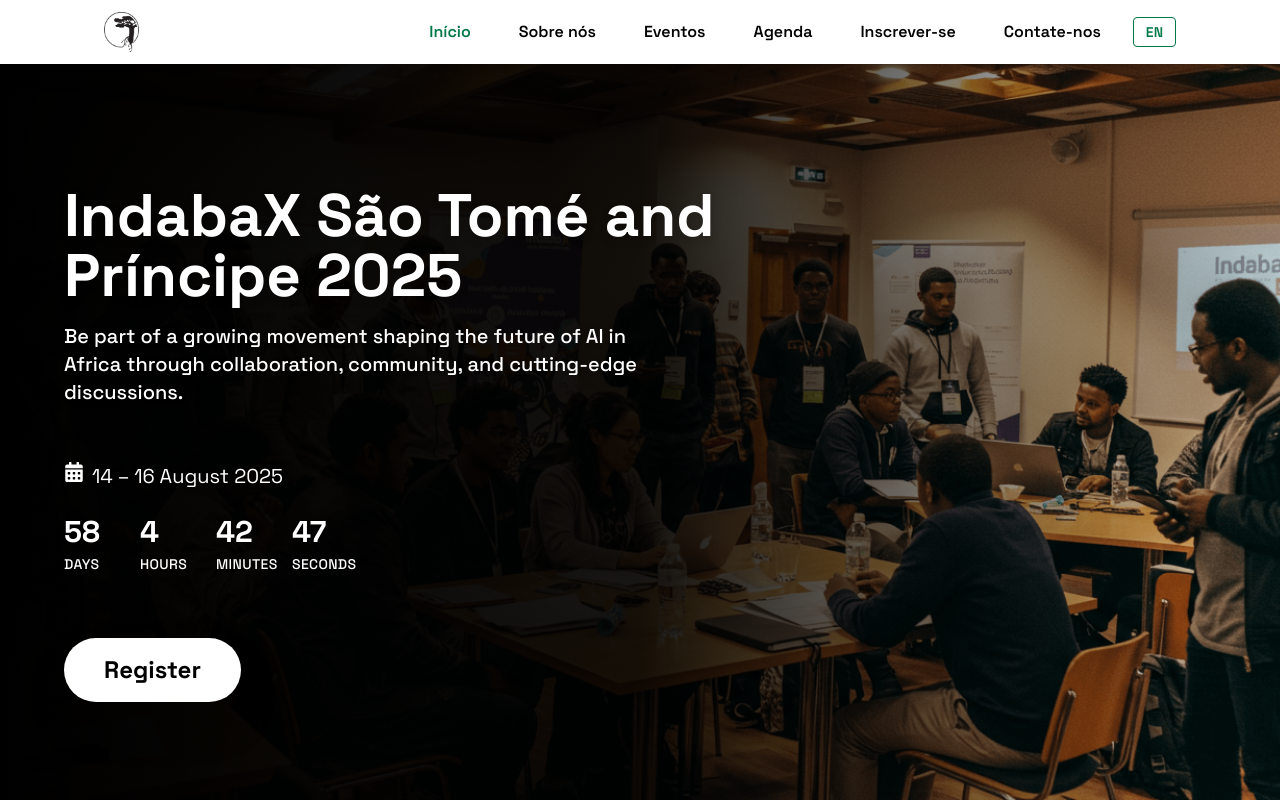
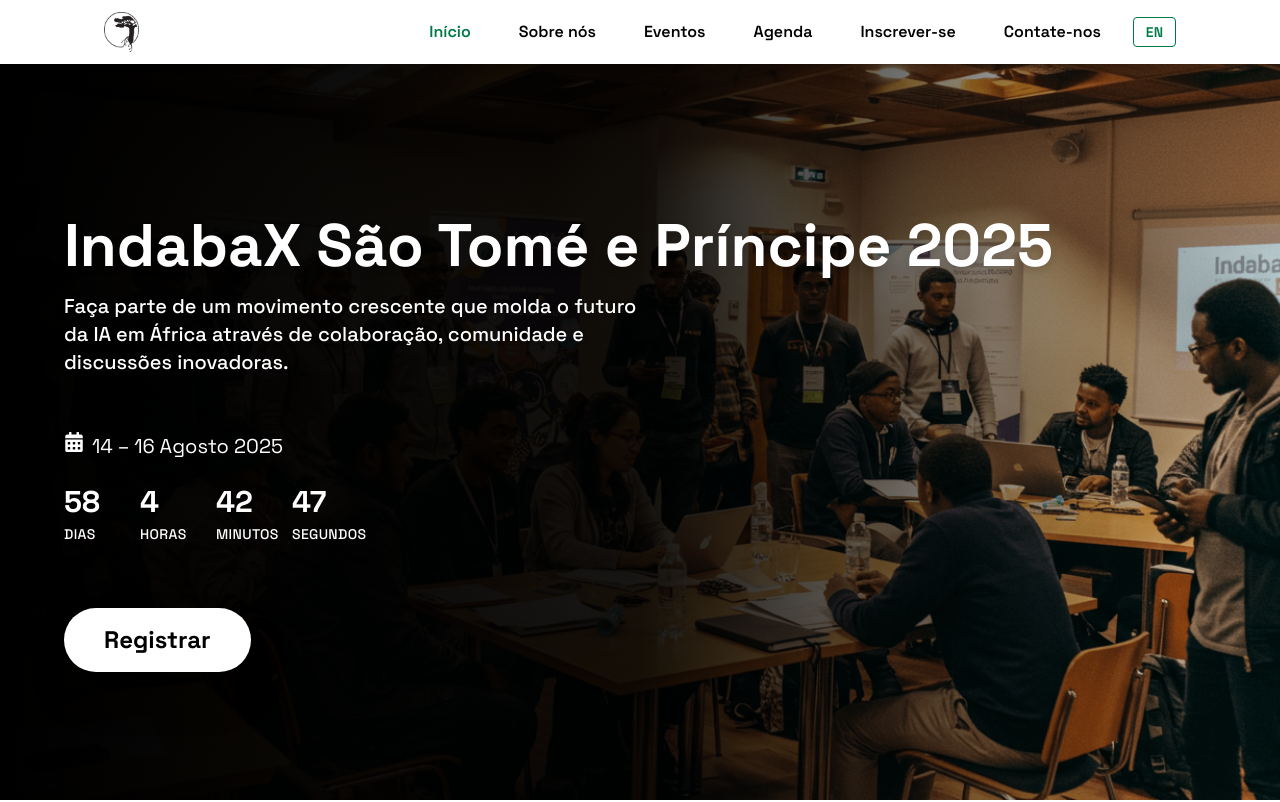
Before and after one commit to MOSOBELULU/indabaX, a React (Vite) app: page / in a window 1280 px wide. Shown: the top 802 px of the page. Built offline with nearby package versions, Linux system fonts and the light colour scheme.

Commit message:
wip: lang translate Hero section

```diff
--- a/src/components/home/Hero.jsx
+++ b/src/components/home/Hero.jsx
@@ -1,8 +1,11 @@
+import { useTranslation } from "react-i18next";
 import CurrentYear from "../reusable/CurrentYear";
 import RegisterButton from "../reusable/Register_button";
 import CountdownTimer from "../reusable/CountdownTimer";
 
+
 export default function Hero() {
+  const { t} = useTranslation()
   return (
     <section
       className="relative min-h-screen bg-cover bg-center bg-no-repeat"
@@ -17,11 +20,11 @@
 
           <div className="flex-1 min-w-[300px] space-y-6">
             <h1 className="text-white text-3xl md:text-6xl font-bold drop-shadow-lg mb-4 text-left">
-              IndabaX São Tomé and <br/> Príncipe <CurrentYear />
+            {t("hero.title")}  <CurrentYear />
             </h1>
 
             <h3 className="text-lg md:text-xl font-medium text-white max-w-xl drop-shadow-sm mb-1 text-left">
-              Be part of a growing movement shaping the future of AI in Africa through collaboration, community, and cutting-edge discussions.
+           {t("hero.subtitle")}
             </h3>
 
             <div className="flex flex-col items-start space-y-4 pt-1">
--- a/src/components/reusable/CountdownTimer.jsx
+++ b/src/components/reusable/CountdownTimer.jsx
@@ -1,10 +1,12 @@
-import React, { useEffect, useState } from "react";
 // eslint-disable-next-line no-unused-vars
+import { useEffect, useState } from "react";
 import { motion, AnimatePresence } from "framer-motion";
 import { FaCalendarAlt } from "react-icons/fa";
+import { useTranslation } from "react-i18next";
 import CurrentYear from "../reusable/CurrentYear"
 
 const CountdownTimer = () => {
+  const {t} = useTranslation();
   const calculateTimeLeft = () => {
     const eventDate = new Date("2025-08-15T00:00:00");
     const now = new Date();
@@ -31,11 +33,11 @@
     return () => clearInterval(timer);
   }, []);
 
-  const timeBoxes = [
-    { label: "Days", value: timeLeft.days ?? 0 },
-    { label: "Hours", value: timeLeft.hours ?? 0 },
-    { label: "Minutes", value: timeLeft.minutes ?? 0 },
-    { label: "Seconds", value: timeLeft.seconds ?? 0 },
+   const timeBoxes = [
+    { label: t("countdown.days"), value: timeLeft.days ?? 0 },
+    { label: t("countdown.hours"), value: timeLeft.hours ?? 0 },
+    { label: t("countdown.minutes"), value: timeLeft.minutes ?? 0 },
+    { label: t("countdown.seconds"), value: timeLeft.seconds ?? 0 },
   ];
 
   return (
@@ -43,7 +45,7 @@
   <div className="max-w-xl mx-auto">
     <div className="flex items-start justify-start space-x-2 text-white text-lg md:text-xl font-light drop-shadow-sm mb-6">
       <FaCalendarAlt className="text-white" />
-      <span>14 – 16 August <CurrentYear /></span>
+      <span>{t("countdown.date")} <CurrentYear /></span>
     </div>
 
     <div className="flex justify-start gap-4 flex-wrap">
--- a/src/components/reusable/Register_button.jsx
+++ b/src/components/reusable/Register_button.jsx
@@ -1,6 +1,8 @@
 import { Link } from "react-router-dom";
+import { useTranslation } from "react-i18next";
 
 export default function RegisterButton() {
+  const {t} = useTranslation()
     return(
         <>
         <Link to="/register">
@@ -8,7 +10,7 @@
               bg-white
               text-black
               transition-all duration-300 ease-in-out transform hover:scale-110">
-              Register
+             {t("register_button")}
             </button>
           </Link>
         </>
--- a/src/locales/en/translation.json
+++ b/src/locales/en/translation.json
@@ -7,5 +7,19 @@
     "register": "Register",
     "contact": "Contact Us"
   },
-  "language": "Language"
+  "language": "Language",
+
+  "hero": {
+    "title": "IndabaX São Tomé and Príncipe",
+    "subtitle": "Be part of a growing movement shaping the future of AI in Africa through collaboration, community, and cutting-edge discussions."
+},
+ "countdown": {
+    "date": "14 – 16 August",
+    "days": "Days",
+    "hours": "Hours",
+    "minutes": "Minutes",
+    "seconds": "Seconds"
+  },
+   "register_button": "Register"
+
 }
--- a/src/locales/pt/translation.json
+++ b/src/locales/pt/translation.json
@@ -7,5 +7,18 @@
     "register": "Inscrever-se",
     "contact": "Contate-nos"
   },
-  "language": "Idioma"
+  "language": "Idioma",
+   "hero": {
+    "title": "IndabaX São Tomé e Príncipe",
+    "subtitle": "Faça parte de um movimento crescente que molda o futuro da IA em África através de colaboração, comunidade e discussões inovadoras."
+  },
+  "countdown": {
+    "date": "14 – 16 Agosto",
+    "days": "Dias",
+    "hours": "Horas",
+    "minutes": "Minutos",
+    "seconds": "Segundos"
+  },
+   "register_button": "Registrar"
+
 }
```
